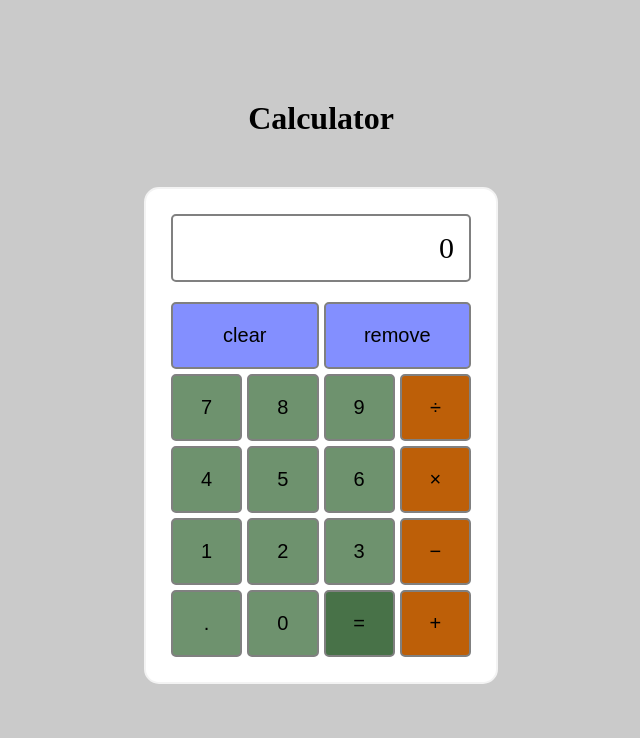
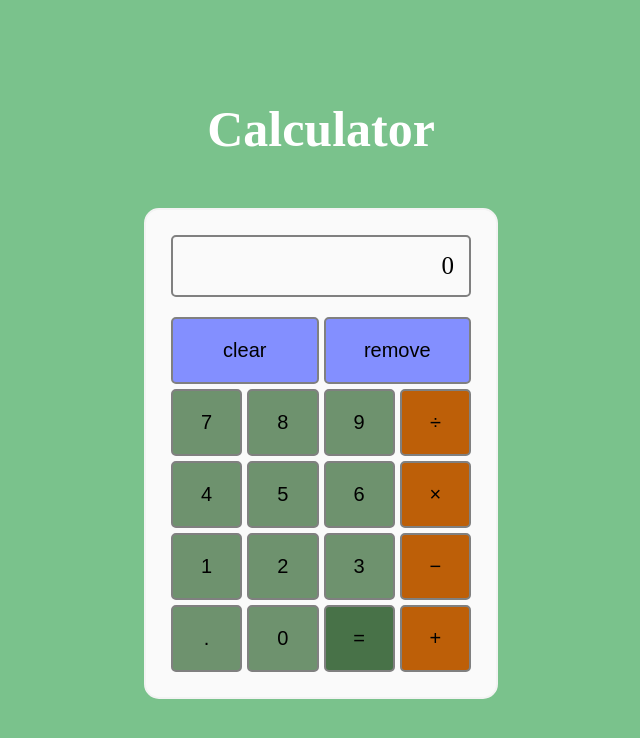
Before and after one commit to tbonnard/Calculator, a plain HTML site: page index.html in a window 1280 px wide. Shown: the whole page, without its empty margins (319-959 px from the left). Drawn offline with Linux system fonts and the light colour scheme.

Commit message:
update font long number + color

```diff
--- a/src/css.css
+++ b/src/css.css
@@ -1,5 +1,5 @@
 body {
-    background-color: rgb(202, 202, 202);
+    background-color: rgb(122, 194, 140);
 }
 
 
@@ -7,7 +7,9 @@ body {
   margin-top: 100px;
   margin-bottom: 50px;
   text-align: center;
-  color: black;
+  color: rgb(255, 255, 255);
+  font-size: 50px;
+  font-weight: bold;
 }
 
 .calculator {
@@ -16,7 +18,7 @@ body {
     border-radius: 15px;
     margin: 0px auto;
     padding: 25px;
-    background-color: white;
+    background-color: rgb(250, 250, 250);
   }
 
   .screen {
@@ -24,7 +26,7 @@ body {
     border: 2px gray solid;
     border-radius: 5px;
     margin-bottom: 20px;
-    font-size: 30px;
+    font-size: 25px;
     text-align: right;
   }
 
--- a/src/js.js
+++ b/src/js.js
@@ -36,7 +36,8 @@ document.addEventListener('DOMContentLoaded', function (){
                     console.log(`nbc!-- eq: ${eq}`);
                 }
 
-                else {screen.append(btn.dataset.number);
+                else if (screen.textContent.length <=9)
+                    {screen.append(btn.dataset.number);
                 }
             }
 
@@ -55,7 +56,7 @@ document.addEventListener('DOMContentLoaded', function (){
                         clear();
                         break;
                     case 'remove':
-                        let a = screen.textContent
+                        let a = screen.textContent;
                         b = a.substring(0, a.length - 1);
                         screen.textContent = b;
                         reset();
```
